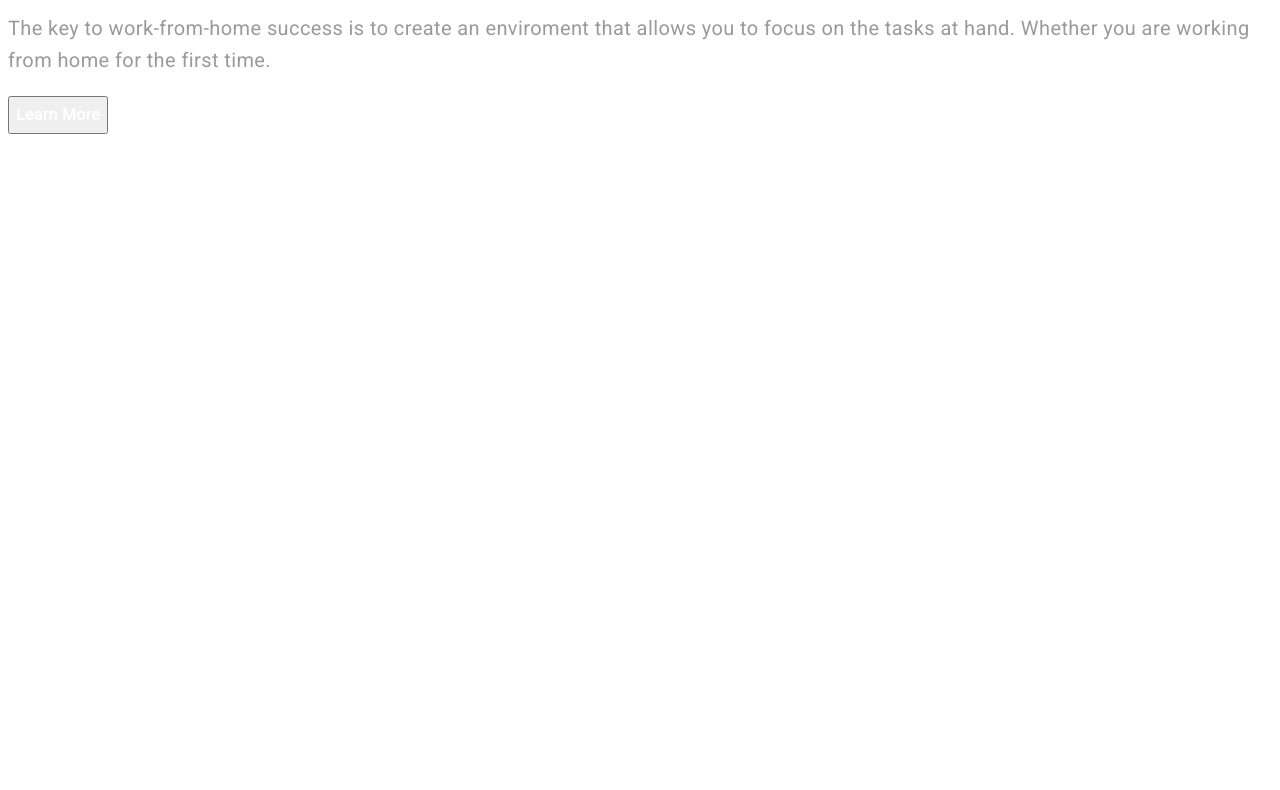
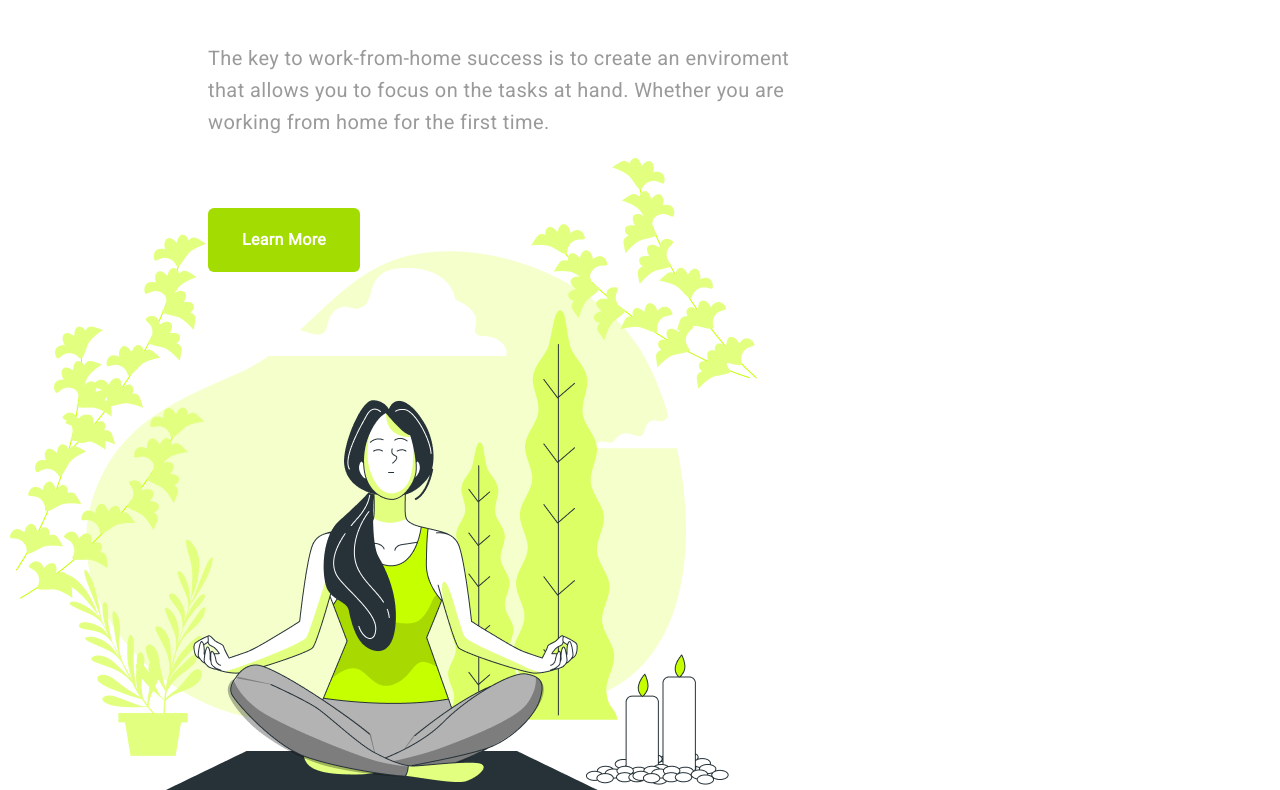
Before and after one commit to MattCarlyon/Assignment-3---fonts-and-figma, a plain HTML site: page index.html in a window 1280 px wide. Shown: the part 564-1354 px from the top of the page. Before the commit the page ends 800 px from the top, so only its background shows below. Drawn offline with Linux system fonts and the light colour scheme; a web font is replaced by a local one.

Commit message:
initial commit

```diff
--- a/index.html
+++ b/index.html
@@ -23,7 +23,7 @@
             <button class="main-btn">Learn More</button>
         </section>
         <section>
-            <img src="" alt="">
+            <img src="images/Image.png" alt="Woman doing Yoga">
         </section>
 
     </main>
--- a/styles/index.css
+++ b/styles/index.css
@@ -12,6 +12,10 @@
 
 .logo-dot {
     color: #A3DC00;}
+
+section {
+        display: inline-block;
+}
 
 .main-title {
     max-width: 495px;
@@ -29,6 +33,10 @@
 }
 
 .main-info {
+    max-width: 583px;
+    width: 100%;
+    margin-top: 10px;
+    margin-left: 200px;
     font-family: 'Roboto', sans-serif;
     font-style: normal;
     font-weight: 400;
@@ -42,10 +50,19 @@
 .main-btn {
     font-family: 'Roboto', sans-serif;
     font-style: normal;
-    font-weight: 700;
+    font-weight: bold;
     font-size: 16px;
     line-height: 32px;
     /* or 200% */
     text-align: center;
     letter-spacing: 0.02em;
-    color: #FFFFFF;}
+    color: #FFFFFF;
+    position: absolute;
+    width: 152px;
+    height: 64px;
+    margin-left: 200px;
+    margin-top: 50px;
+    background-color: #A3DC00;
+    border-radius: 6px;
+    border: none;
+}
```
Also changed, not shown: images/Image.png (added).
